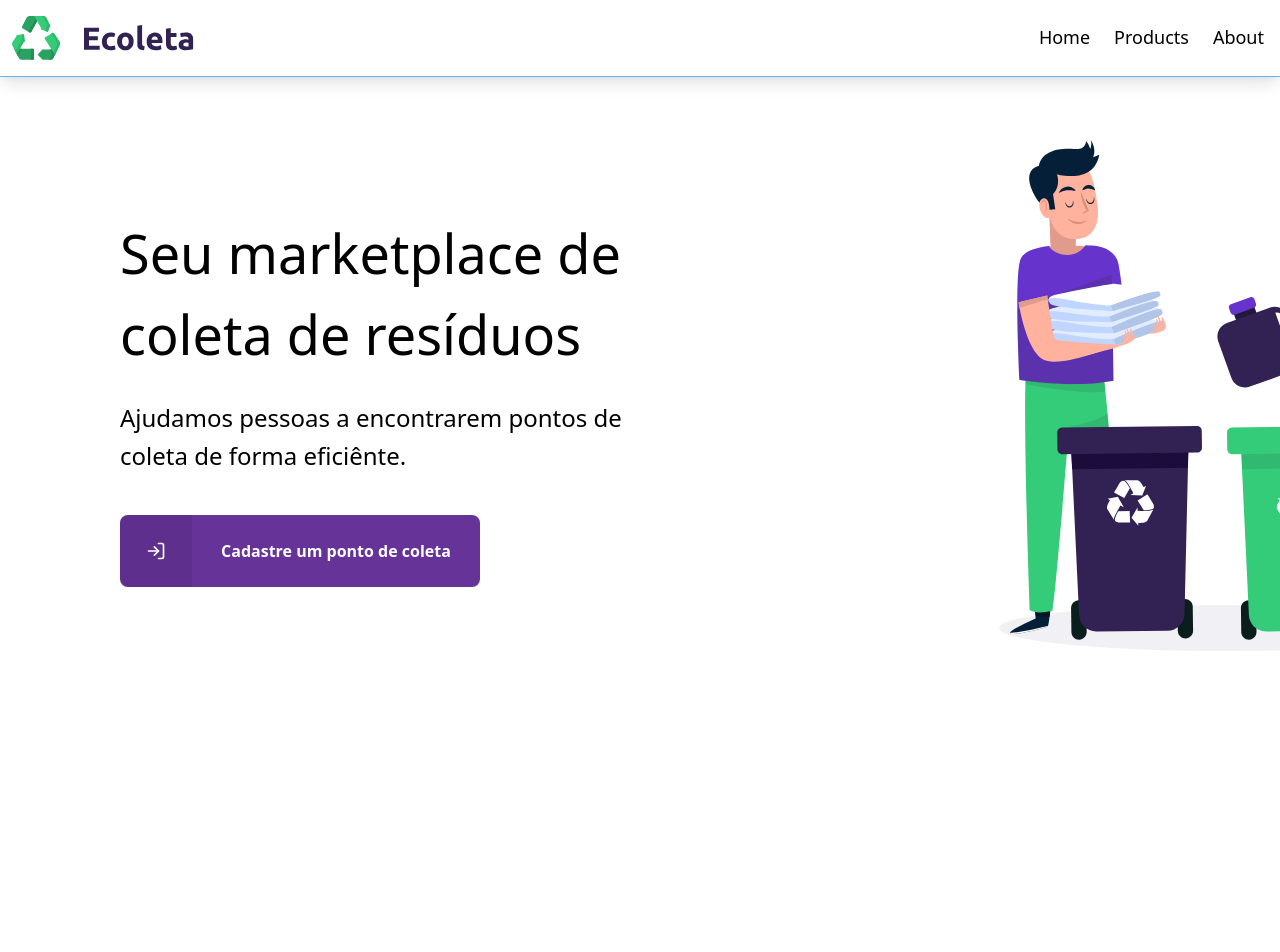
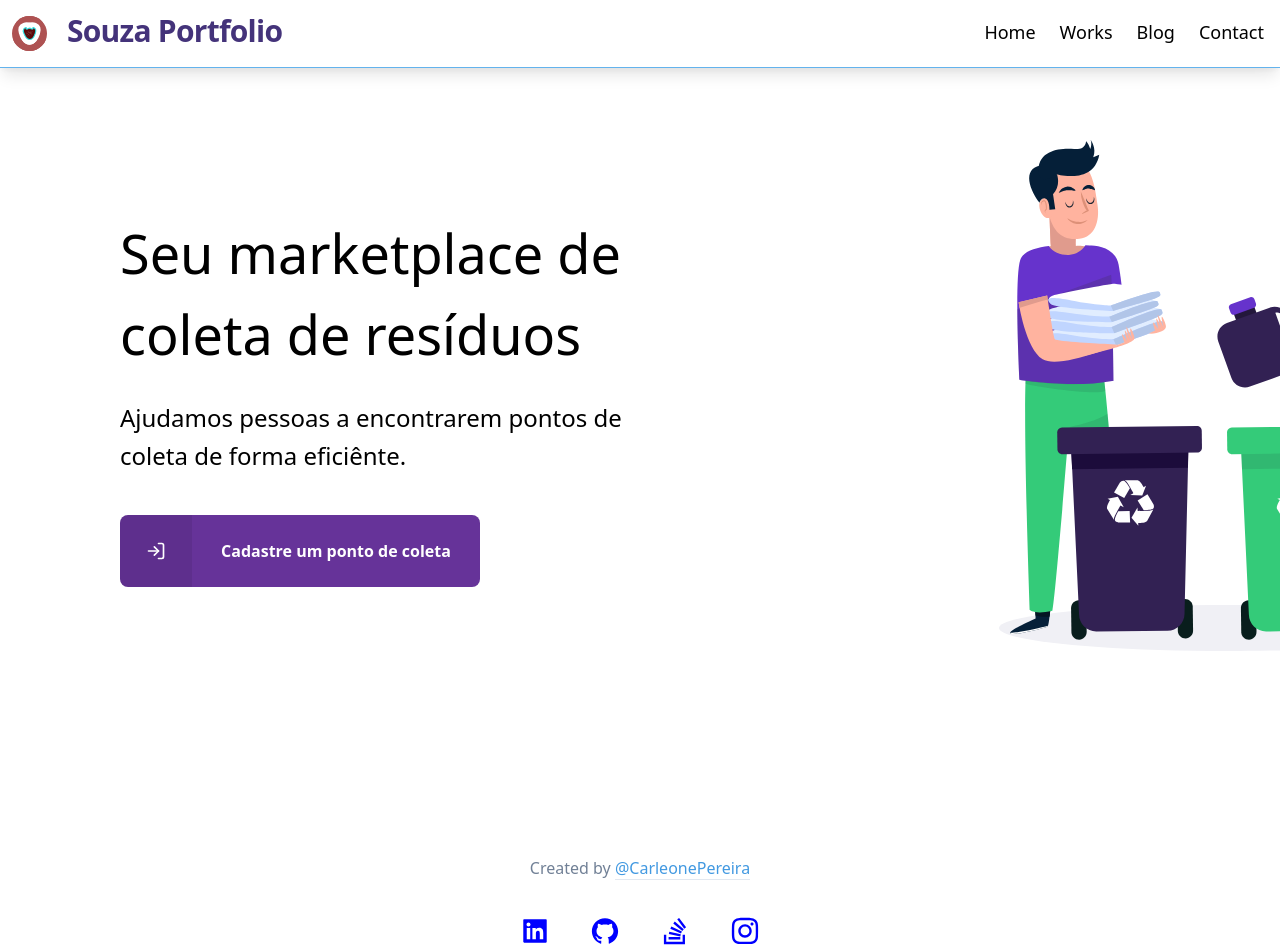
Before and after one commit to carleonesouza/portfolio, a React (Create React App) app: page / in a window 1280 px wide. Shown: the top 952 px of the page. Before the commit the page ends 800 px from the top, so only its background shows below. Built offline with nearby package versions, Linux system fonts and the light colour scheme.

Commit message:
add footer

```diff
--- a/src/pages/Home/index.js
+++ b/src/pages/Home/index.js
@@ -4,6 +4,7 @@ import { Link } from 'react-router-dom'
 
 import './styles.css';
 import Header from '../components/Header'
+import Footer from '../components/Footer';
 
 
 const Home = () => {
@@ -23,6 +24,7 @@ const Home = () => {
                  </Link>
              </main>
            </div>
+           <Footer/>
        </div>
     );
 }
--- /dev/null
+++ b/src/pages/components/Footer/index.js
@@ -0,0 +1,57 @@
+import React from "react";
+import { AiFillLinkedin, AiOutlineGithub } from "react-icons/ai";
+import { FaStackOverflow, FaInstagram } from "react-icons/fa";
+import { Link } from "react-router-dom";
+import { IconContext } from "react-icons/lib";
+
+const Footer = () => {
+  return (
+    <div className="mb-10">
+      <p className="text-center p-4 text-gray-600 mt-10">
+        {" "}
+        Created by{" "}
+        <a
+          className="border-b text-blue-500"
+          href="https://twitter.com/carleonepereira"
+        >
+          @CarleonePereira
+        </a>
+      </p>
+      <div class="flex justify-center items-center">
+        <div className="flex lg:flex-shrink-0 lg:mt-0">
+          <Link to="" className="p-5">
+            <span>
+              <IconContext.Provider value={{ color: "blue", size: 30 }}>
+                <AiFillLinkedin />
+              </IconContext.Provider>
+            </span>
+          </Link>
+
+          <Link to="" className="p-5">
+            <span>
+              <IconContext.Provider value={{ color: "blue", size: 30 }}>
+                <AiOutlineGithub />
+              </IconContext.Provider>
+            </span>
+          </Link>
+          <Link to="" className="p-5">
+            <span>
+              <IconContext.Provider value={{ color: "blue", size: 30 }}>
+                <FaStackOverflow />
+              </IconContext.Provider>
+            </span>
+          </Link>
+          <Link to="" className="p-5">
+            <span>
+              <IconContext.Provider value={{ color: "blue", size: 30 }}>
+                <FaInstagram/>
+              </IconContext.Provider>
+            </span>
+          </Link>
+        </div>
+      </div>
+    </div>
+  );
+};
+
+export default Footer;
--- a/src/pages/components/Header/index.js
+++ b/src/pages/components/Header/index.js
@@ -1,10 +1,11 @@
 import React from "react";
 import { Link } from 'react-router-dom'
 import {FiMenu} from 'react-icons/fi';
-import logo from "../../../assets/logo.svg";
+import { IconContext } from "react-icons/lib";
+import logo from "../../../assets/favicon.svg";
 
 import "./styles.css";
-import { IconContext } from "react-icons/lib";
+
 
 
 const Header = () => {
@@ -15,7 +16,7 @@ const Header = () => {
         <div className="container mx-auto flex flex-wrap items-center justify-between md:w-full">
           <div className="logo-area flex justify-between lg:w-auto lg:static lg:block lg:justify-start">
           <Link to="/" className="font-extrabold m-3 inline-flex  transition-all duration-500">
-            <img src={logo} alt="Ecoleta" />
+            <img src={logo} alt="logo" /> <span className=" px-5  mr-10 text-2xl tracking-tight leading-9 font-extrabold text-purple-900 sm:text-3xl sm:leading-none md:text-3xl" >Souza Portfolio</span>
             </Link>
 
             <button
@@ -32,8 +33,9 @@ const Header = () => {
           <div  className={"lg:flex flex-grow  items-center " + (navbarOpen ? " flex" : " hidden")} id="example-navbar-danger">
             <ul className="flex flex-col lg:flex-row list-none lg:ml-auto">
             <li><Link to='/' className="inline-block no-underline border-b-2 border-transparent hover:border-indigo-400 font-medium md:float-right text-lg py-2 px-4 lg:-ml-2">Home</Link></li>
-            <li><Link to="/" className="inline-block no-underline border-b-2 border-transparent hover:border-indigo-400  font-medium text-lg py-2 px-4 lg:-ml-2">Products</Link></li>
-            <li><Link to="/" className="inline-block no-underline border-b-2 border-transparent hover:border-indigo-400 font-medium text-lg py-2 px-4 lg:-ml-2">About</Link></li>
+            <li><Link to="/" className="inline-block no-underline border-b-2 border-transparent hover:border-indigo-400  font-medium text-lg py-2 px-4 lg:-ml-2">Works</Link></li>
+            <li><Link to="/" className="inline-block no-underline border-b-2 border-transparent hover:border-indigo-400  font-medium text-lg py-2 px-4 lg:-ml-2">Blog</Link></li>
+            <li><Link to="/" className="inline-block no-underline border-b-2 border-transparent hover:border-indigo-400 font-medium text-lg py-2 px-4 lg:-ml-2">Contact</Link></li>
             </ul>
           </div>
 
```
Also changed, not shown: src/assets/favicon.svg (added), src/assets/logo.svg (deleted), src/pages/components/Footer/styles.css (added).
